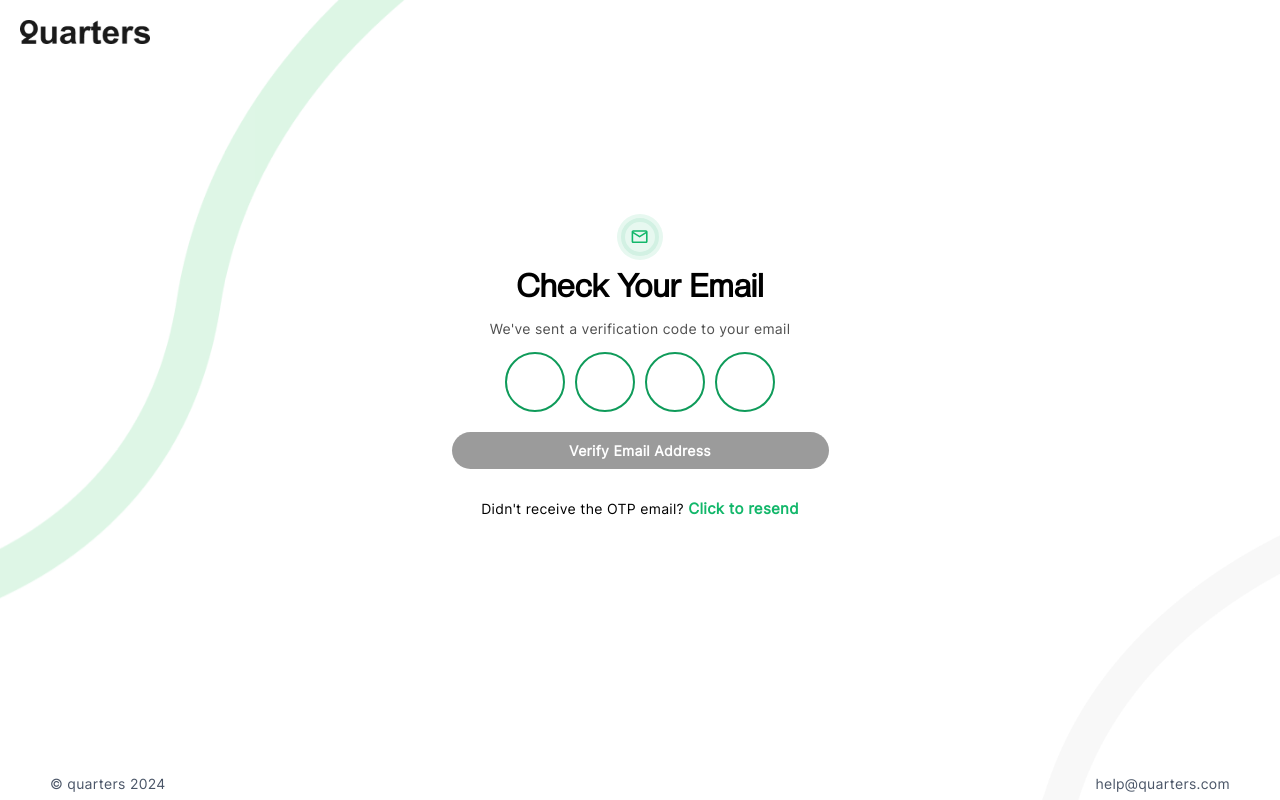
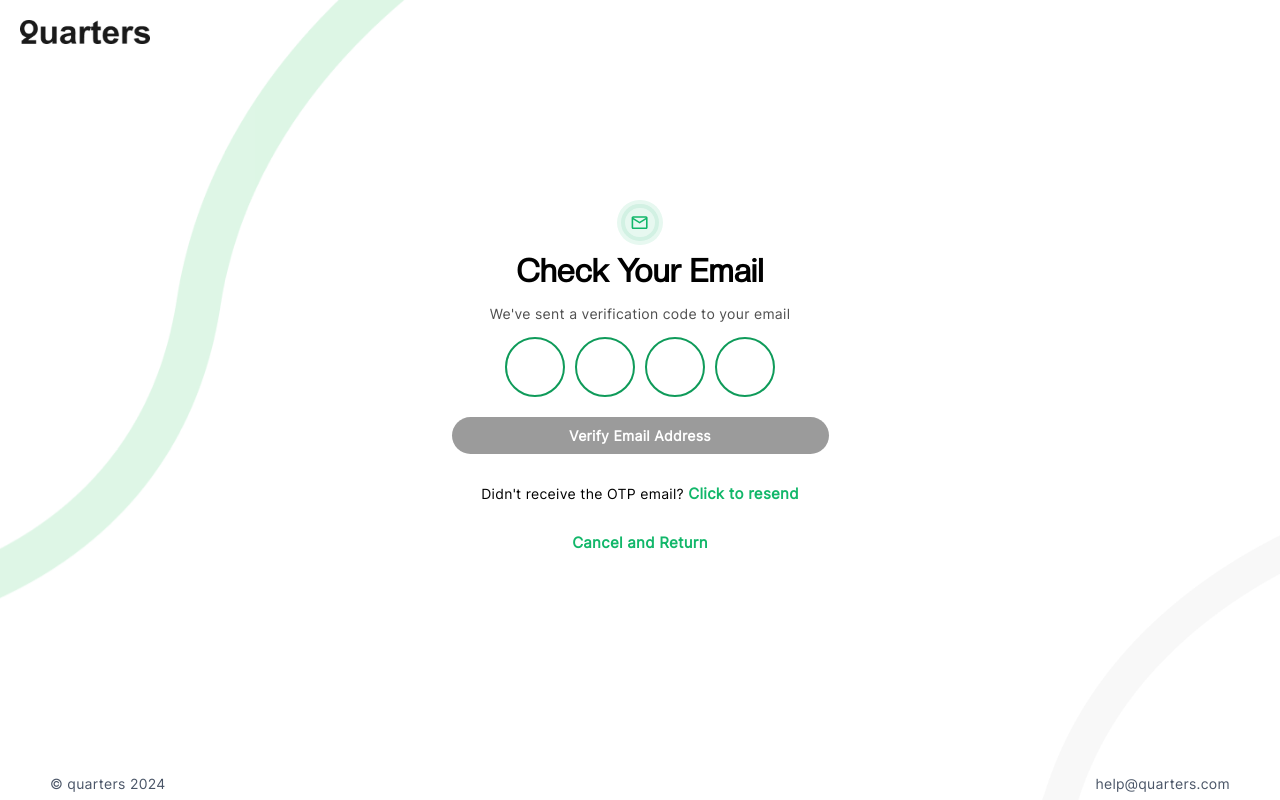
Before and after one commit to MaitisamY/quarters-frontend, a React (Vite) app: page /verify in a window 1280 px wide. Built offline with nearby package versions, Linux system fonts and the light colour scheme; sample sign-in values are in the browser's storage.

Commit message:
15th push

```diff
--- a/src/pages/Verification.jsx
+++ b/src/pages/Verification.jsx
@@ -21,7 +21,7 @@ const handleInput = (e, nextInput, prevInput) => {
 };
 
 const Verification = () => {
-    const { user } = useAuth();
+    const { user, logout } = useAuth();
     const [isLoading, setIsLoading] = useState(false);
     const navigate = useNavigate();
 
@@ -276,6 +276,13 @@ const Verification = () => {
                             <Link className="link" to="/resend">Click to resend</Link>
                         </p>
                     </div>
+                    <div className="row-flex-center">
+                        <button
+                            style={{ backgroundColor: 'transparent', border: 'none', cursor: 'pointer', outline: 'none'}}
+                            className="link"
+                            onClick={logout}
+                        >Cancel and Return</button>
+                    </div>
                 </motion.div>
                 <Footer />
             </div>
```
